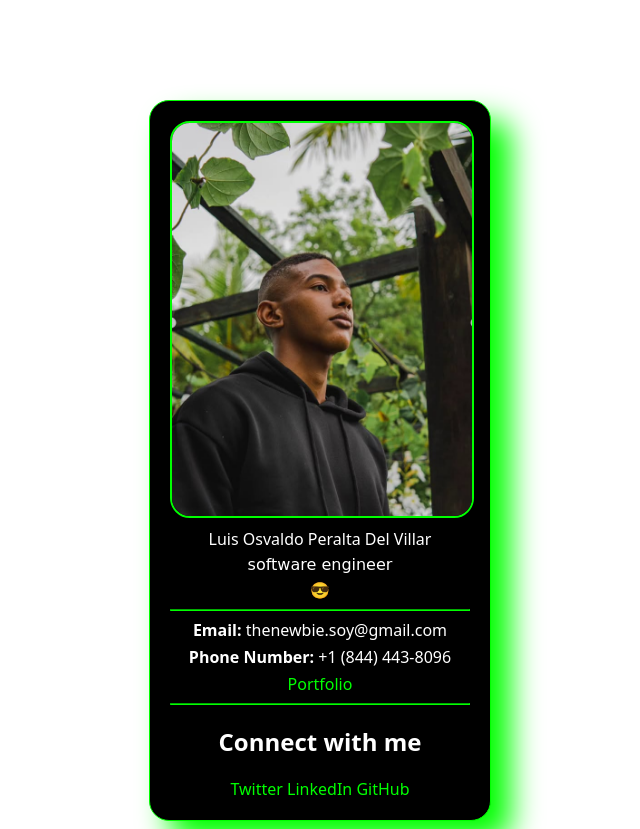
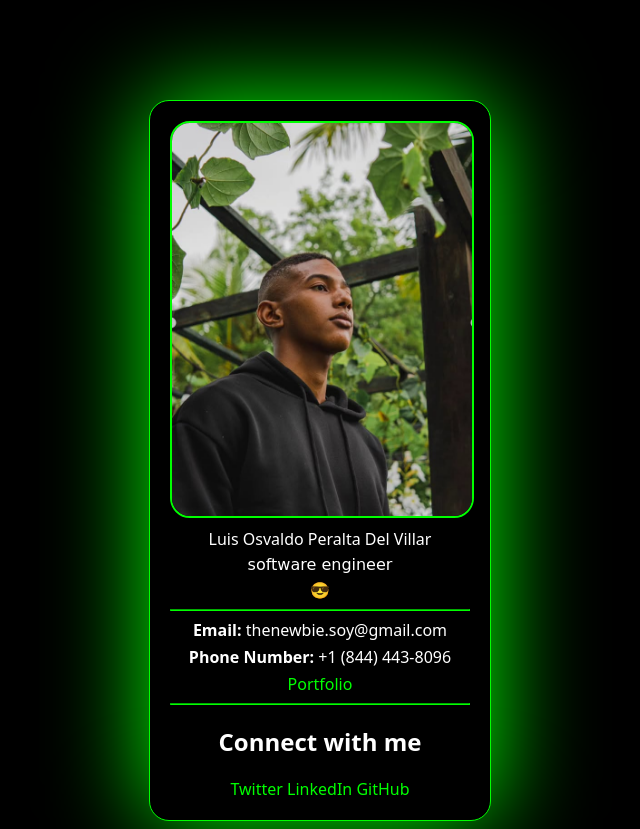
Before and after one commit to LuisOsvaldo14/Presentacion, a plain HTML site: page index.html in a window 1280 px wide. Shown: the whole page, without its empty margins (320-960 px from the left). Drawn offline with Linux system fonts and the light colour scheme.

Commit message:
Update styles.css

```diff
--- a/styles.css
+++ b/styles.css
@@ -1,5 +1,5 @@
 body {
-    background-color: white;
+    background-color: black;
     font-family: system-ui, sans-serif;
     color: white;
 }
@@ -15,7 +15,7 @@ body {
     margin-right: auto;
     border: 1px solid lime;
     border-radius: 20px;
-    box-shadow: 20px 20px 30px lime;
+    box-shadow: 1px 1px 100px lime;
 }
 
 .profile-image {
```
